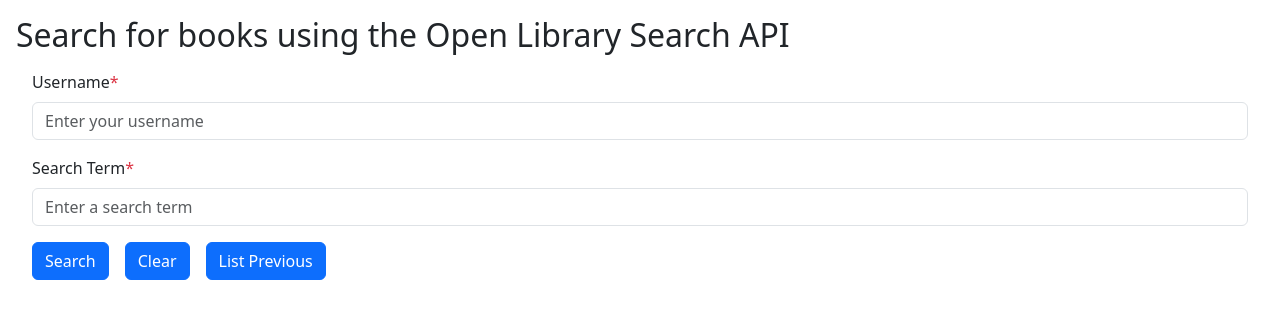
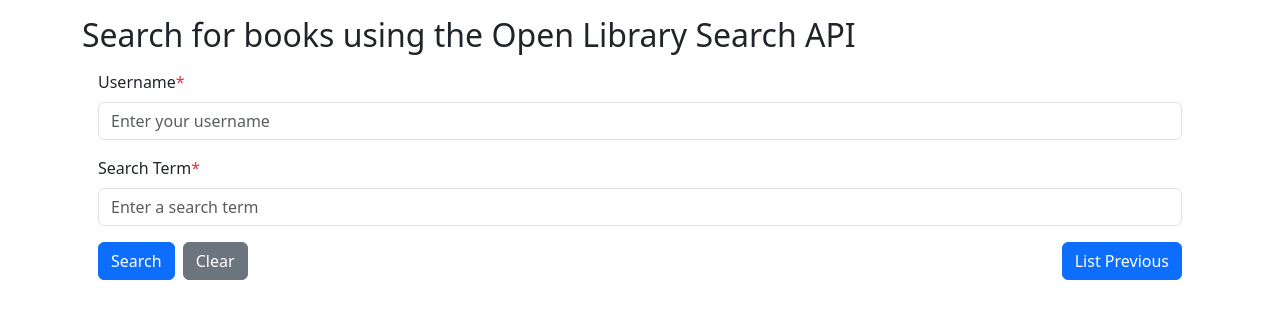
Before and after one commit to mgnchoi/book-search, a React (Vite) app in the folder client/: page / in a window 1280 px wide. Shown: the top 318 px of the page. Built offline with nearby package versions, Linux system fonts and the light colour scheme.

Commit message:
update ui

```diff
--- a/client/src/App.tsx
+++ b/client/src/App.tsx
@@ -105,26 +105,28 @@
   }
 
   return (
-    <div className="m-3">
+    <div className="container my-3">
       <h2>Search for books using the Open Library Search API</h2>
       <form onSubmit={handleSubmit} className="m-3">
         <div className="mb-3">
           <label className="form-label" htmlFor="username">Username</label>
           <span className="text-danger">*</span>
-          <input type="text" className="form-control" id="username" placeholder="Enter your username" value={username} onChange={e => setUsername(e.target.value)} />
+          <input type="text" className="form-control" id="username" maxLength={100} placeholder="Enter your username" value={username} onChange={e => setUsername(e.target.value)} />
         </div>
         <div className="mb-3">
           <label className="form-label" htmlFor="searchTerm">Search Term</label>
           <span className="text-danger">*</span>
-          <input type="text" className="form-control" id="searchTerm" placeholder="Enter a search term" value={searchTerm} onChange={e => setSearchTerm(e.target.value)} />
+          <input type="text" className="form-control" id="searchTerm" maxLength={100} placeholder="Enter a search term" value={searchTerm} onChange={e => setSearchTerm(e.target.value)} />
         </div>
-        <button type="submit" className="btn btn-primary" disabled={searching || gettingPrevious}>
-          {searching ? 'Searching...' : 'Search'}
-        </button>
-        <button type="button" className="btn btn-primary mx-3" disabled={searching || gettingPrevious} onClick={handleClear}>Clear</button>
-        <button type="button" className="btn btn-primary" disabled={searching || gettingPrevious} onClick={handleListPrevious}>
-          {gettingPrevious ? 'Loading...' : 'List Previous'}
-        </button>
+        <div className="d-flex gap-2">
+          <button type="submit" className="btn btn-primary" disabled={searching || gettingPrevious}>
+            {searching ? 'Searching...' : 'Search'}
+          </button>
+          <button type="button" className="btn btn-secondary" disabled={searching || gettingPrevious} onClick={handleClear}>Clear</button>
+          <button type="button" className="btn btn-primary ms-auto" disabled={searching || gettingPrevious} onClick={handleListPrevious}>
+            {gettingPrevious ? 'Loading...' : 'List Previous'}
+          </button>
+        </div>
       </form>
       {error && <div className="alert alert-danger" role="alert">{error}</div>}
       {searchResult && <SearchResults searchedTerm={searchedTerm} result={searchResult} />}
```
